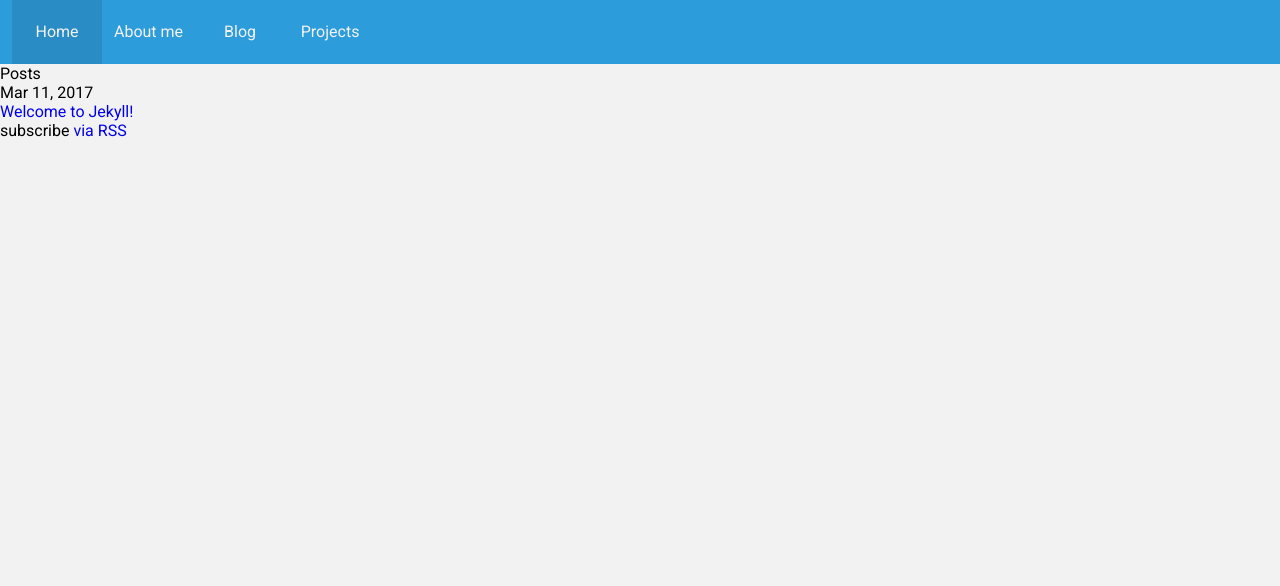
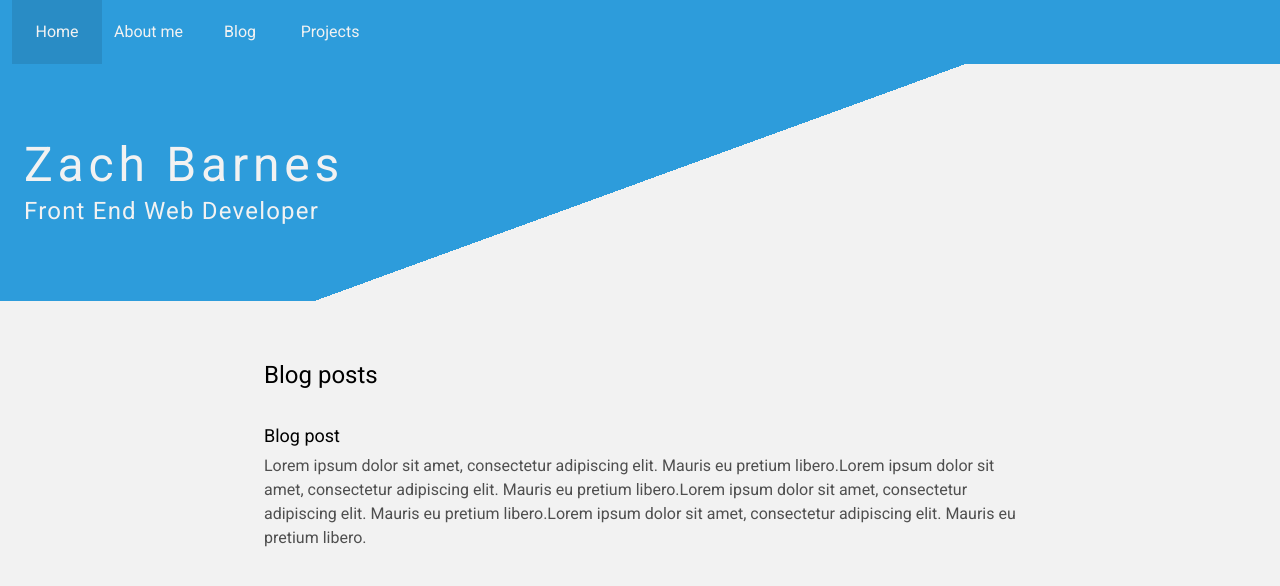
Before and after one commit to Zacharias3690/Portfolio, a Jekyll site: the page built from index.md, in a window 1280 px wide. Shown: the top 586 px of the page. Built offline with Jekyll 4.4.1, drawn with Linux system fonts in a browser that asks for light colours.

Commit message:
Hero and page content

```diff
--- a/_layouts/home.html
+++ b/_layouts/home.html
@@ -4,22 +4,26 @@ layout: default
 
 <div class="home">
 
-  <h1 class="page-heading">Posts</h1>
+    <div class="hero hero--large">
+        <h1 class="hero__title">Zach Barnes</h1>
+        <p class="hero__sub-title h2">Front End Web Developer</p>
+    </div>
 
-  {{ content }}
-
-  <ul class="post-list">
-    {% for post in site.posts %}
-      <li>
-        <span class="post-meta">{{ post.date | date: "%b %-d, %Y" }}</span>
-
-        <h2>
-          <a class="post-link" href="{{ post.url | relative_url }}">{{ post.title | escape }}</a>
-        </h2>
-      </li>
-    {% endfor %}
-  </ul>
-
-  <p class="rss-subscribe">subscribe <a href="{{ "/feed.xml" | relative_url }}">via RSS</a></p>
+    <div class="post__content">
+        <h2>Blog posts</h2>
+        <ul class="blog-post-list">
+            <div class="blog-post">
+                <div class="blog-post__image"></div>
+                <h3 class="blog-post__title">Blog post</h3>
+                <p class="blog-post__description">
+                    Lorem ipsum dolor sit amet, consectetur adipiscing elit.
+                    Mauris eu pretium libero.Lorem ipsum dolor sit amet, consectetur adipiscing elit.
+                    Mauris eu pretium libero.Lorem ipsum dolor sit amet, consectetur adipiscing elit.
+                    Mauris eu pretium libero.Lorem ipsum dolor sit amet, consectetur adipiscing elit.
+                    Mauris eu pretium libero.
+                </p>
+            </div>
+        </ul>
+    </div>
 
 </div>
--- a/_layouts/page.html
+++ b/_layouts/page.html
@@ -2,8 +2,8 @@
 layout: default
 ---
 <article class="post">
-    <header class="post__header">
-        <h1 class="post__title">{{ page.title | escape }}</h1>
+    <header class="hero">
+        <h1 class="hero__title h1">{{ page.title | escape }}</h1>
     </header>
 
     <div class="post__content">
--- a/_sass/_base.scss
+++ b/_sass/_base.scss
@@ -3,3 +3,15 @@ html, body {
   background: $c-background;
   font-family: 'Roboto', sans-serif;
 }
+
+h1,h2,h3,h4,h5,h6 {
+  margin-top: $spacing / 2 * 3;
+  margin-bottom: $spacing / 3;
+}
+
+p {
+  line-height: 1.5em;
+  margin-top: $spacing / 3;
+  margin-bottom: $spacing / 3;
+  color: $c-text-light-gray;
+}
--- a/_sass/_variables.scss
+++ b/_sass/_variables.scss
@@ -4,6 +4,7 @@ $c-secondary: #9B51E0;
 $c-background: #F2F2F2;
 
 $c-text-white: #F2F2F2;
+$c-text-light-gray: #4F4F4F;
 
 // Spacing
 $spacing: 24px;
--- a/_sass/components/_fonts.scss
+++ b/_sass/components/_fonts.scss
@@ -1,12 +1,17 @@
 
-.h1 {
-    font-size: 3em;
+.h1, h1 {
+    font-size: 2.5em;
+    letter-spacing: 0.1em;
+
+    @media screen and (min-width: $bp-mobile) {
+        font-size: 3em;
+    }
 }
 
-.h2 {
+.h2, h2 {
     font-size: 1.5em;
 }
 
-.h3 {
+.h3, h3 {
     font-size: 1.125em;
 }
--- /dev/null
+++ b/_sass/components/_hero.scss
@@ -0,0 +1,33 @@
+.hero {
+  width: 100%;
+  padding-top: 48px;
+  padding-bottom: 48px;
+  text-align: center;
+
+  background: linear-gradient(-15deg, $c-background 20%, $c-primary 0%) $c-primary;
+
+  @media screen and (min-width: $bp-mobile) {
+    text-align: left;
+    padding-left: 24px;
+    padding-top: 72px;
+    padding-bottom: 72px;
+
+    background: linear-gradient(-20deg, $c-background 50%, $c-primary 50%) $c-primary;
+  }
+
+  &__title {
+    margin: 0;
+    color: $c-text-white;
+  }
+
+  &__sub-title {
+    margin: 0;
+    letter-spacing: 0.05em;
+    color: $c-text-white;
+  }
+}
+
+.hero--large {
+  padding-top: 72px;
+  padding-bottom: 72px;
+}
--- /dev/null
+++ b/_sass/components/_post.scss
@@ -0,0 +1,9 @@
+.post {
+  &__content {
+    width: 800px;
+    max-width: 100%;
+    padding: 24px;
+    margin-left: auto;
+    margin-right: auto;
+  }
+}
--- a/_sass/styles.scss
+++ b/_sass/styles.scss
@@ -6,3 +6,5 @@
 // Components
 @import 'components/fonts';
 @import 'components/site-nav';
+@import 'components/hero';
+@import 'components/post';
```
